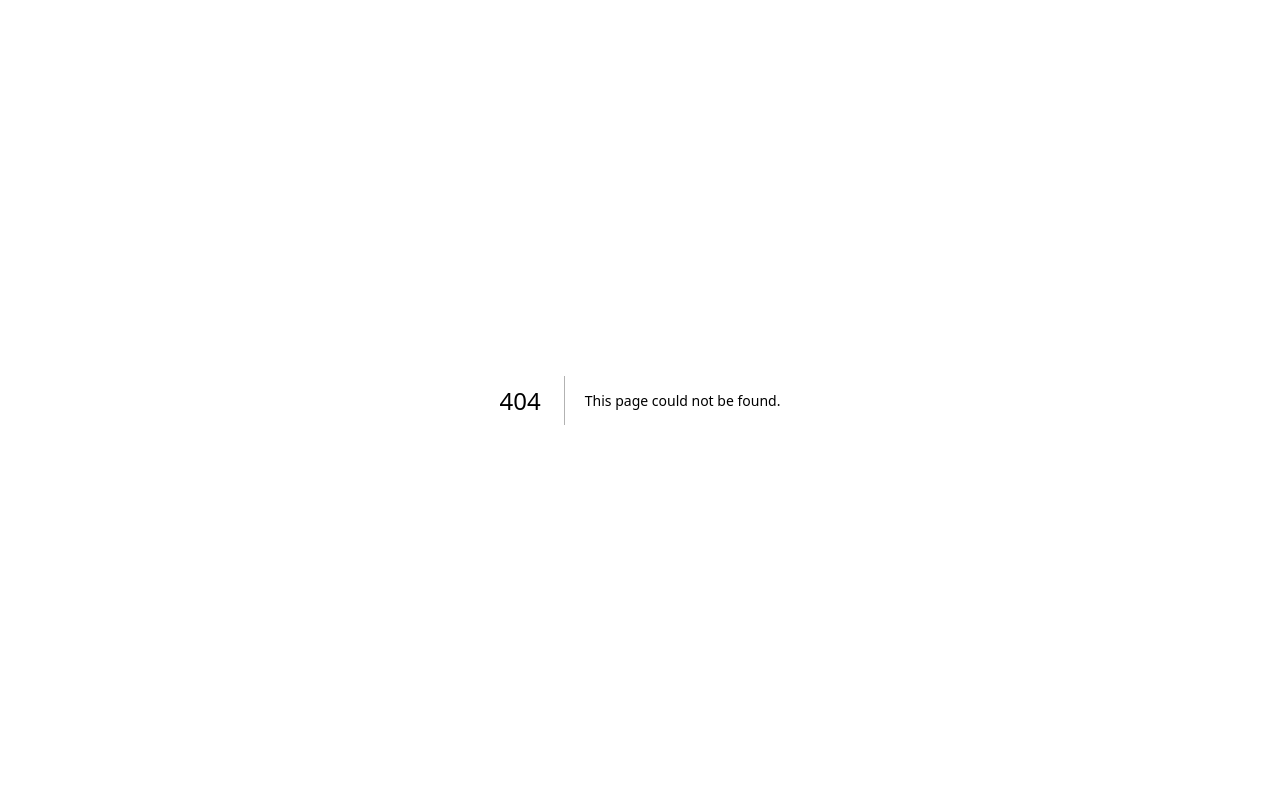
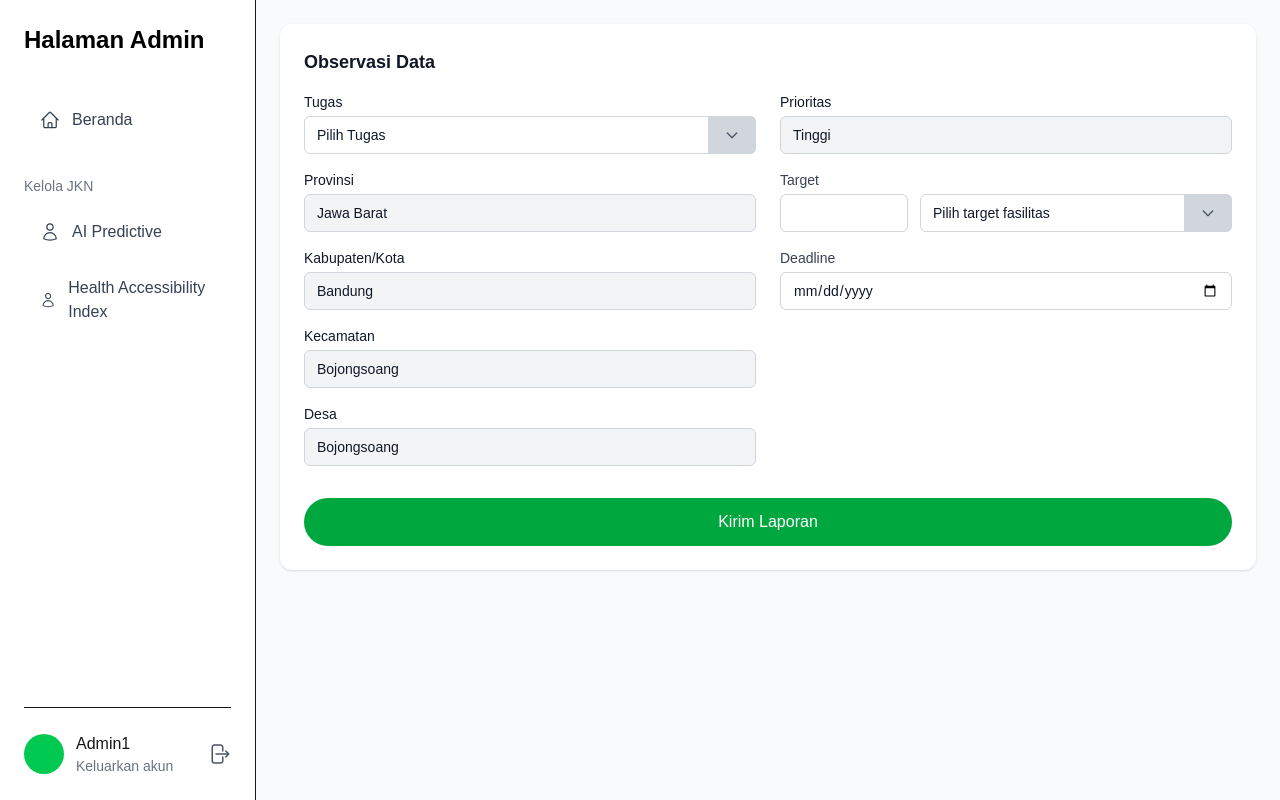
Before and after one commit to Gentahal/fe-pantau, a Next.js app: page /form-health-index in a window 1280 px wide. Before the commit this address had no page. Built offline with nearby package versions, Linux system fonts and the light colour scheme.

Commit message:
form-health-index

```diff
--- /dev/null
+++ b/src/app/form-health-index/page.jsx
@@ -0,0 +1,185 @@
+import Sidebar from "@/components/Sidebar";
+
+export default function HealthIndexPage() {
+    return (
+        <div className="min-h-screen bg-gray-50 flex">
+            <Sidebar />
+
+            <main className="flex-1 lg:ml-64 p-4 md:p-6 space-y-6">
+                <div className="bg-white rounded-xl shadow-sm p-4 md:p-6">
+
+                    <h2 className="text-lg font-semibold text-gray-900 mb-4">
+                        Observasi Data
+                    </h2>
+
+                    {/* GRID - Desktop tetap 2 kolom | Mobile jadi 1 kolom */}
+                    <div className="grid grid-cols-1 md:grid-cols-2 gap-6">
+
+                        {/* LEFT COLUMN */}
+                        <div className="space-y-4">
+
+                            <div>
+                                <label className="text-sm font-medium text-gray-900 mb-1 block">
+                                    Tugas
+                                </label>
+
+                                <div className="relative w-full">
+                                    <select
+                                        className="w-full appearance-none border border-gray-300 rounded-md px-3 py-2 pr-12 text-sm text-gray-900 bg-white focus:outline-none focus:ring-1 focus:ring-green-500"
+                                    >
+                                        <option>Pilih Tugas</option>
+                                        <option>Tambah Tenaga Medis</option>
+                                        <option>Tambah Puskesmas</option>
+                                    </select>
+
+                                    {/* Grey right section */}
+                                    <div className="absolute top-0 right-0 h-full w-12 bg-gray-300 flex items-center justify-center pointer-events-none rounded-r-md">
+                                        <svg
+                                            xmlns="http://www.w3.org/2000/svg"
+                                            className="w-4 h-4 text-gray-600"
+                                            fill="none"
+                                            viewBox="0 0 24 24"
+                                            stroke="currentColor"
+                                        >
+                                            <path
+                                                strokeLinecap="round"
+                                                strokeLinejoin="round"
+                                                strokeWidth={2}
+                                                d="M19 9l-7 7-7-7"
+                                            />
+                                        </svg>
+                                    </div>
+                                </div>
+                            </div>
+
+
+                            <div>
+                                <label className="text-sm font-medium text-gray-900 mb-1 block">
+                                    Provinsi
+                                </label>
+                                <div className="w-full bg-gray-100 border border-gray-300 rounded-md px-3 py-2 text-sm text-gray-900">
+                                    Jawa Barat
+                                </div>
+                            </div>
+
+                            <div>
+                                <label className="text-sm font-medium text-gray-900 mb-1 block">
+                                    Kabupaten/Kota
+                                </label>
+                                <div className="w-full bg-gray-100 border border-gray-300 rounded-md px-3 py-2 text-sm text-gray-900">
+                                    Bandung
+                                </div>
+                            </div>
+
+                            <div>
+                                <label className="text-sm font-medium text-gray-900 mb-1 block">
+                                    Kecamatan
+                                </label>
+                                <div className="w-full bg-gray-100 border border-gray-300 rounded-md px-3 py-2 text-sm text-gray-900">
+                                    Bojongsoang
+                                </div>
+                            </div>
+
+                            <div>
+                                <label className="text-sm font-medium text-gray-900 mb-1 block">
+                                    Desa
+                                </label>
+                                <div className="w-full bg-gray-100 border border-gray-300 rounded-md px-3 py-2 text-sm text-gray-900">
+                                    Bojongsoang
+                                </div>
+                            </div>
+
+                        </div>
+
+                        {/* RIGHT COLUMN */}
+                        <div className="space-y-4">
+
+                            <div>
+                                <label className="text-sm font-medium text-gray-900 mb-1 block">
+                                    Prioritas
+                                </label>
+                                <div className="w-full bg-gray-100 border border-gray-300 rounded-md px-3 py-2 text-sm text-gray-900">
+                                    Tinggi
+                                </div>
+                            </div>
+
+                            <div>
+                                <label className="text-sm font-medium text-gray-700 mb-1 block">
+                                    Target
+                                </label>
+
+                                {/* Mobile: turun | Desktop: sejajar */}
+                                <div>
+
+                                    <div className="flex flex-col sm:flex-row gap-3">
+
+                                        {/* Input angka target */}
+                                        <input
+                                            type="number"
+                                            placeholder=""
+                                            className="w-full sm:w-32 border border-gray-300 rounded-md px-3 py-2 text-sm
+                                            focus:outline-none focus:ring-1 focus:ring-green-500 text-gray-900"
+                                        />
+
+                                        {/* Dropdown target fasilitas */}
+                                        <div className="relative w-full">
+                                            <select
+                                                className="w-full appearance-none border border-gray-300 rounded-md px-3 py-2 pr-12
+                                                text-sm text-gray-900 bg-white focus:outline-none focus:ring-1 focus:ring-green-500"
+                                            >
+                                                <option value="">Pilih target fasilitas</option>
+                                                <option value="pustu">Puskesmas Pembantu</option>
+                                                <option value="rumah-sakit">Rumah Sakit</option>
+                                                <option value="klinik">Klinik</option>
+                                            </select>
+
+                                            {/* Sisi abu-abu kanan + icon */}
+                                            <div className="absolute top-0 right-0 h-full w-12 bg-gray-300
+                                            flex items-center justify-center pointer-events-none rounded-r-md">
+                                                <svg
+                                                    xmlns="http://www.w3.org/2000/svg"
+                                                    className="w-4 h-4 text-gray-600"
+                                                    fill="none"
+                                                    viewBox="0 0 24 24"
+                                                    stroke="currentColor"
+                                                >
+                                                    <path
+                                                        strokeLinecap="round"
+                                                        strokeLinejoin="round"
+                                                        strokeWidth={2}
+                                                        d="M19 9l-7 7-7-7"
+                                                    />
+                                                </svg>
+                                            </div>
+                                        </div>
+
+                                    </div>
+                                </div>
+
+                            </div>
+
+                            <div>
+                                <label className="text-sm font-medium text-gray-700 mb-1 block">
+                                    Deadline
+                                </label>
+                                <input
+                                    type="date"
+                                    className="w-full border border-gray-300 rounded-md px-3 py-2 text-sm focus:outline-none focus:ring-1 focus:ring-green-500 text-gray-900"
+                                />
+                            </div>
+
+                        </div>
+                    </div>
+
+                    {/* BUTTON */}
+                    <div className="mt-8">
+                        <button className="w-full bg-green-600 hover:bg-green-700 text-white py-3 rounded-full font-medium transition">
+                            Kirim Laporan
+                        </button>
+                    </div>
+
+                </div>
+            </main>
+        </div>
+    );
+}
```
